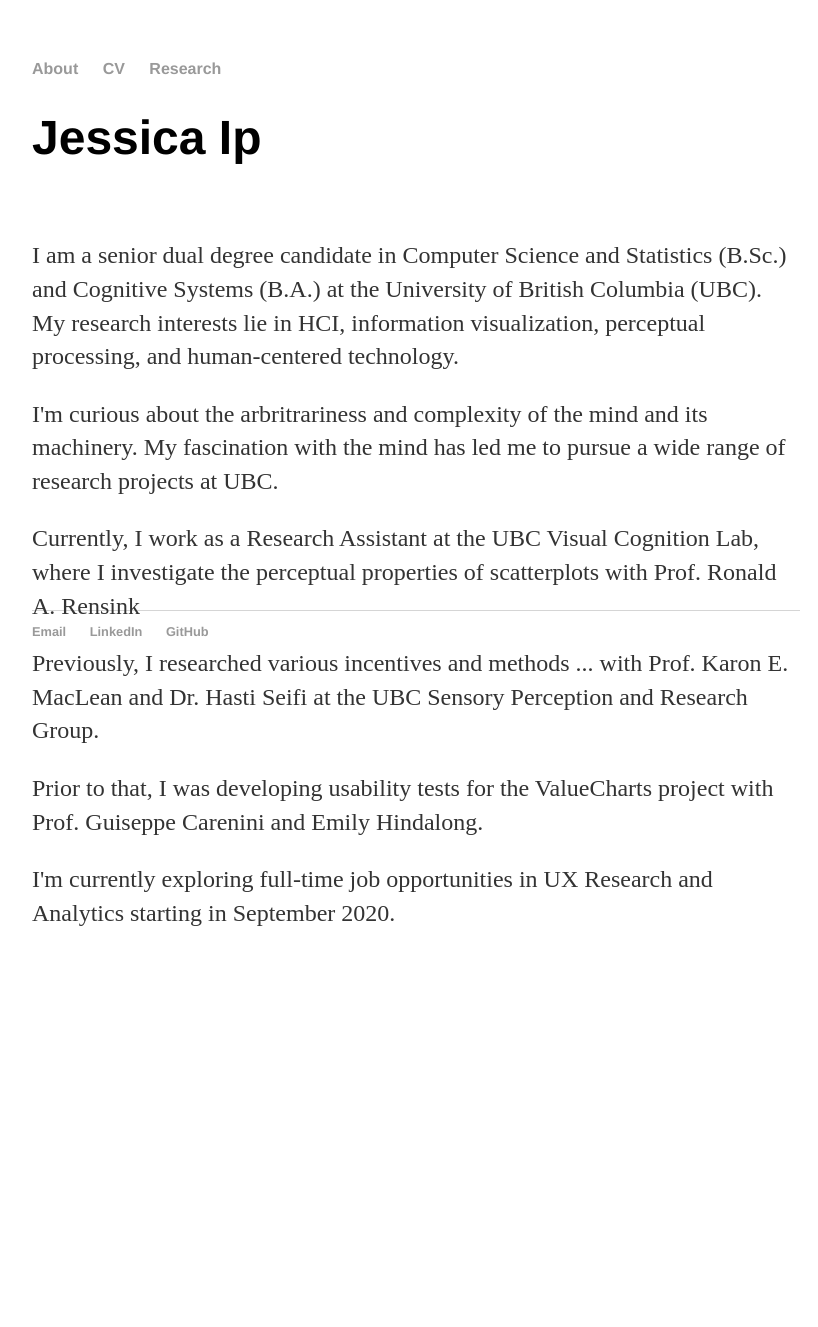
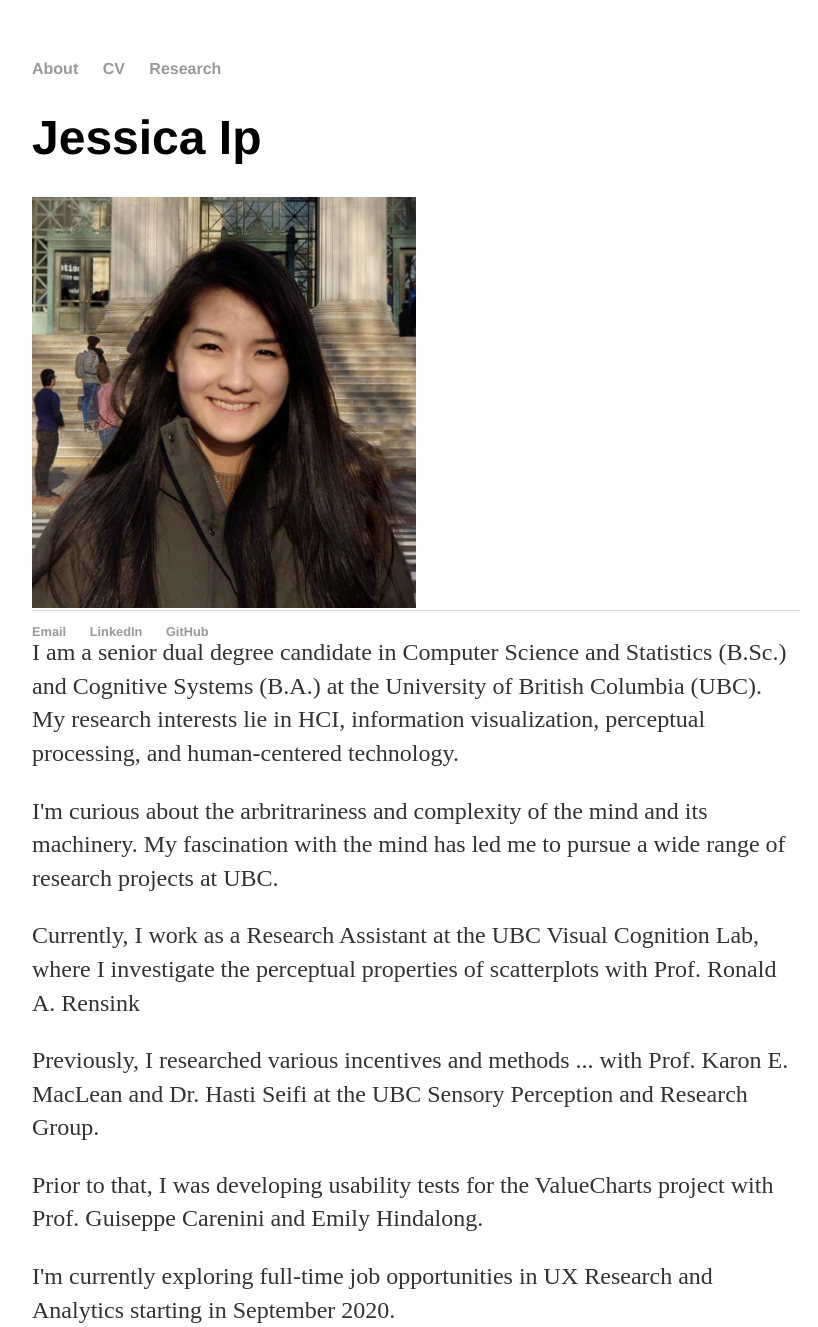
Before and after one commit to ip-jss/ip-jss.github.io, a Jekyll site: the page built from about/index.html, in a window 1280 px wide. Shown: the whole page, without its empty margins (224-1042 px from the left). Built offline with Jekyll 4.4.1, drawn with Linux system fonts in a browser that asks for light colours; before the commit the page ends 930 px from its top, so only the background shows below that.

Commit message:
Update index.html

```diff
--- a/about/index.html
+++ b/about/index.html
@@ -12,10 +12,10 @@ title: Jessica Ip
 <!-- First Grid: About -->
 <div class="w3-row">
   <div class="w3-half w3-light-grey w3-container" style="height:500px">
-    <div class="w3-padding-64 w3-center">
+    <div class="w3-padding-64 w3-center" id="about">
       <h1>Jessica Ip</h1>
 
-      <img src="pics/Portrait_MIT.PNG" class="img-responsive" alt="" style="width:50%">
+      <img src="/pics/Portrait_MIT.PNG" class="img-responsive" alt="" style="width:50%">
 
       <div class="w3-center-align w3-padding-large">
         <p>I am a senior dual degree candidate in Computer Science and Statistics (B.Sc.) and Cognitive Systems (B.A.) at the University of British Columbia (UBC). My research interests lie in HCI, information visualization, perceptual processing, and human-centered technology. </p>
```
